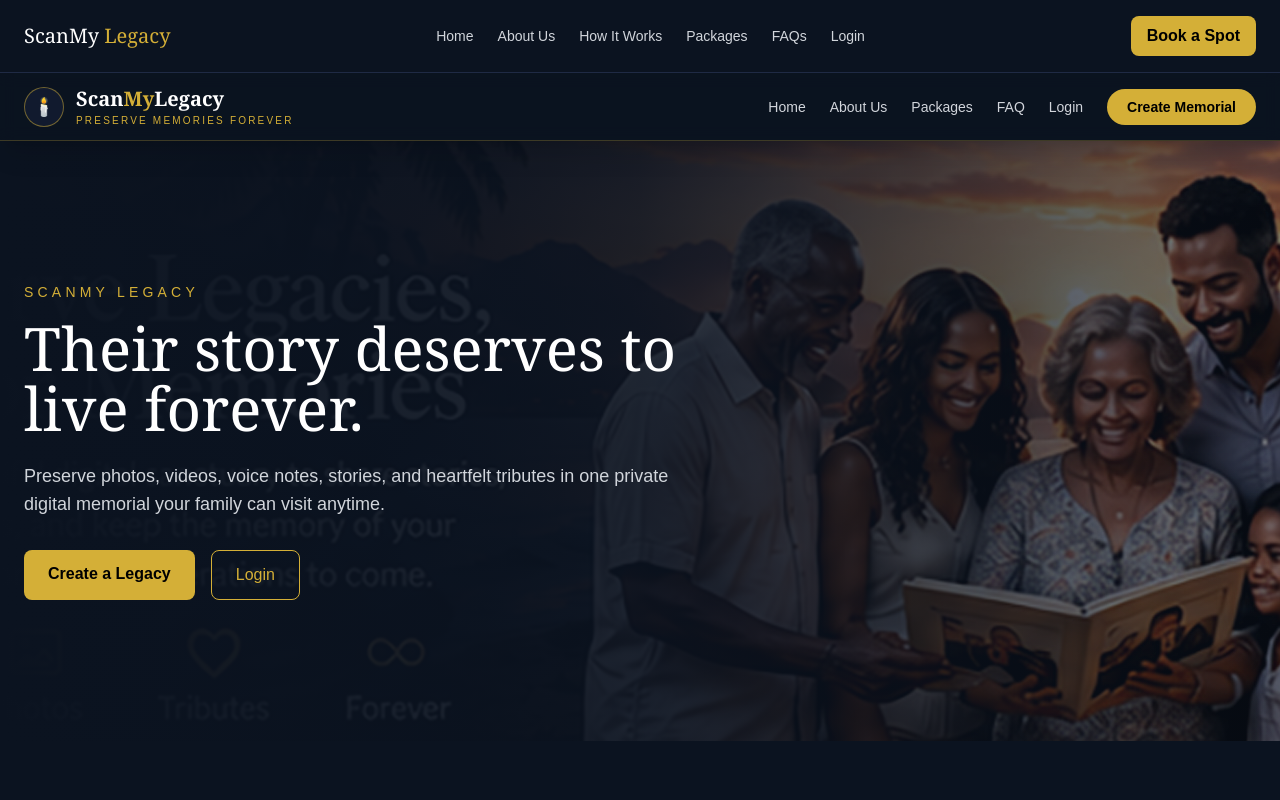
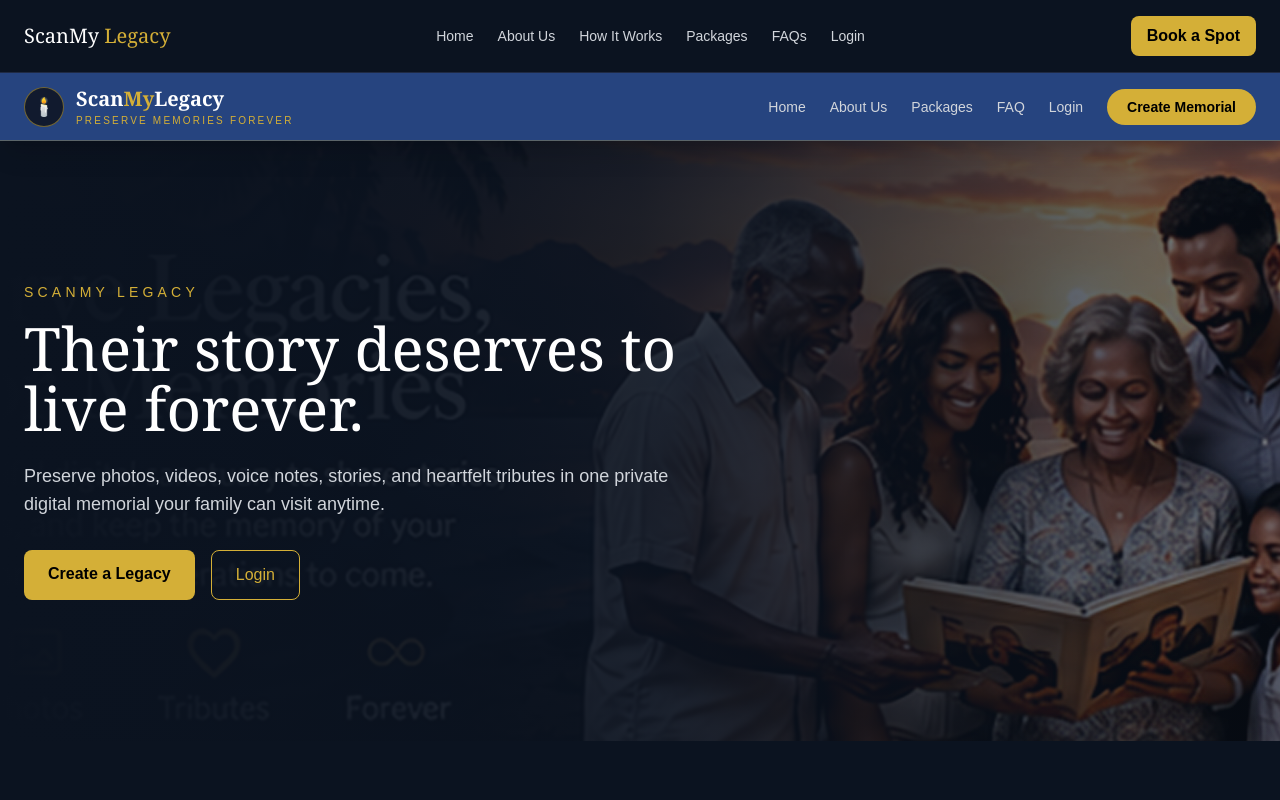
Before and after one commit to trinibuzz/scanmylegacy-app, a Next.js app: page / in a window 1280 px wide. Shown: the top 800 px of the page. Built offline with nearby package versions, Linux system fonts and the light colour scheme.

Commit message:
Update brand blue for header and homepage hero

```diff
--- a/app/components/SiteHeader.tsx
+++ b/app/components/SiteHeader.tsx
@@ -16,7 +16,7 @@ export default function SiteHeader() {
   const closeMenu = () => setMenuOpen(false);
 
   return (
-    <header className="sticky top-0 z-[9999] border-b border-[#d4af37]/25 bg-[#0b1320]/95 shadow-xl backdrop-blur">
+    <header className="sticky top-0 z-[9999] border-b border-[#d4af37]/30 bg-[#26447F] shadow-xl">
       <div className="mx-auto flex max-w-7xl items-center justify-between px-4 py-3 sm:px-6">
         <a href="/" onClick={closeMenu} className="flex items-center gap-3">
           <div className="flex h-10 w-10 items-center justify-center rounded-full border border-[#d4af37]/50 bg-[#111a2e] text-lg">
```
